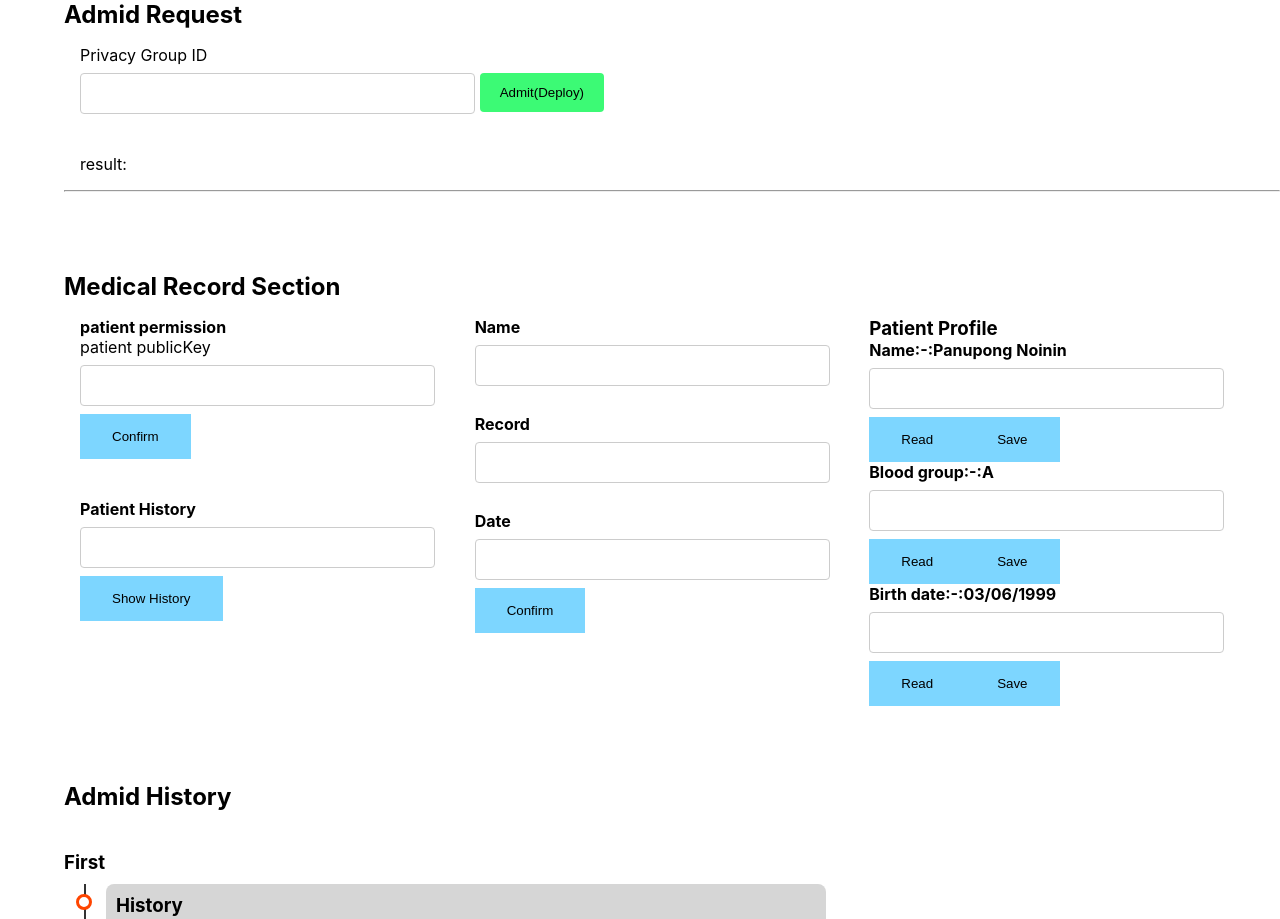
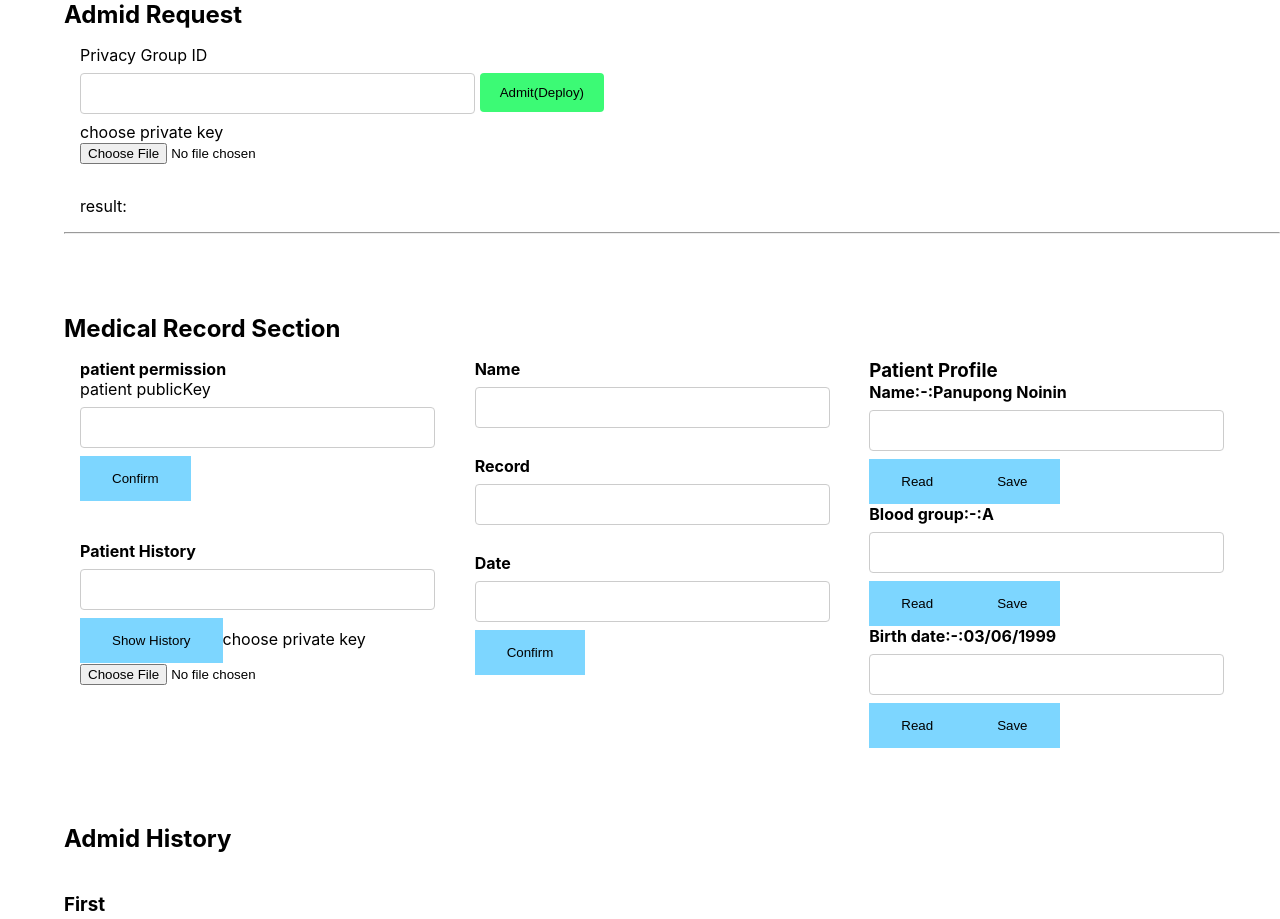
Before and after one commit to alfredotasty/Hyperledger-Besu-EMR, a React (Create React App) app in the folder Applications/frontend/: page / in a window 1280 px wide. Shown: the part 900-1819 px from the top of the page. Built offline with nearby package versions, Linux system fonts and the light colour scheme.

Commit message:
update Record.js ,Smart-Contract.js

```diff
--- a/Applications/frontend/src/components/Record.js
+++ b/Applications/frontend/src/components/Record.js
@@ -27,6 +27,8 @@
           <input className='input_default' type='text' />
           <br />
           <button className='button_createGroup'>Show History</button>
+          <label>choose private key</label>
+          <input type='file'/>
         </div>
 
         <div class='column'>
--- a/Applications/frontend/src/components/SmartContract.js
+++ b/Applications/frontend/src/components/SmartContract.js
@@ -33,6 +33,8 @@
               setGroupId(e.target.value);
             }}
           />
+          <label>choose private key</label>
+          <input type='file'/>
         </div>
         <div className='column'>
           <button className='button_admit' onClick={deploy}>Admit(Deploy)</button>
```
